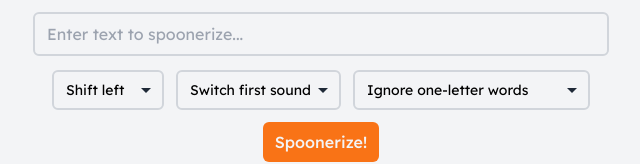
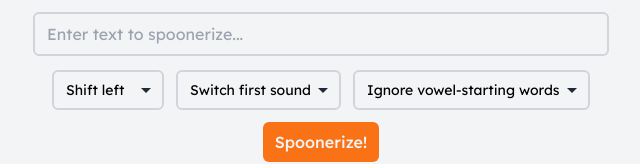
Before and after one commit to jakeo-dev/spoonerizer, a Next.js app: page / in a window 1280 px wide. Shown: the part 144-308 px from the top of the page, without its empty margins (319-959 px from the left). Built offline with nearby package versions, Linux system fonts and the light colour scheme.

Commit message:
change default ignore to be all vowel-starting words

```diff
--- a/src/pages/index.tsx
+++ b/src/pages/index.tsx
@@ -9,7 +9,7 @@ export default function Home() {
   const [shiftDirectionInput, setShiftDirectionInput] = useState("left"); // left, right
   const [switchPartInput, setSwitchPartInput] = useState("sound"); // sound, letter
   const [ignoreCertainWordsInput, setIgnoreCertainWordsInput] =
-    useState("singleLetter"); // singleLetter (one-letter words), vowelStart (words that start with a vowel), none
+    useState("vowelStart"); // singleLetter (one-letter words), vowelStart (words that start with a vowel), none
 
   function spoonerize(
     string: string,
@@ -174,9 +174,7 @@ export default function Home() {
       if (ignoreCertainWords == "vowelStart")
         ignoreCondition = /a|e|i|o|u/g.exec(originalWordsArray[i])?.index == 0;
 
-      if (ignoreCondition) {
-        newWordsArray.splice(i, 0, originalWordsArray[i]);
-      }
+      if (ignoreCondition) newWordsArray.splice(i, 0, originalWordsArray[i]);
     }
 
     return newWordsArray.join(" ");
@@ -237,8 +235,8 @@ export default function Home() {
             className="input selectArrows text-sm w-full md:w-min mt-2 md:m-0"
           >
             <optgroup label="Select words to ignore">
+              <option value="vowelStart">Ignore vowel-starting words</option>
               <option value="singleLetter">Ignore one-letter words</option>
-              <option value="vowelStart">Ignore vowel-starting words</option>
               <option value="none">Do not ignore any words</option>
             </optgroup>
           </select>
```
